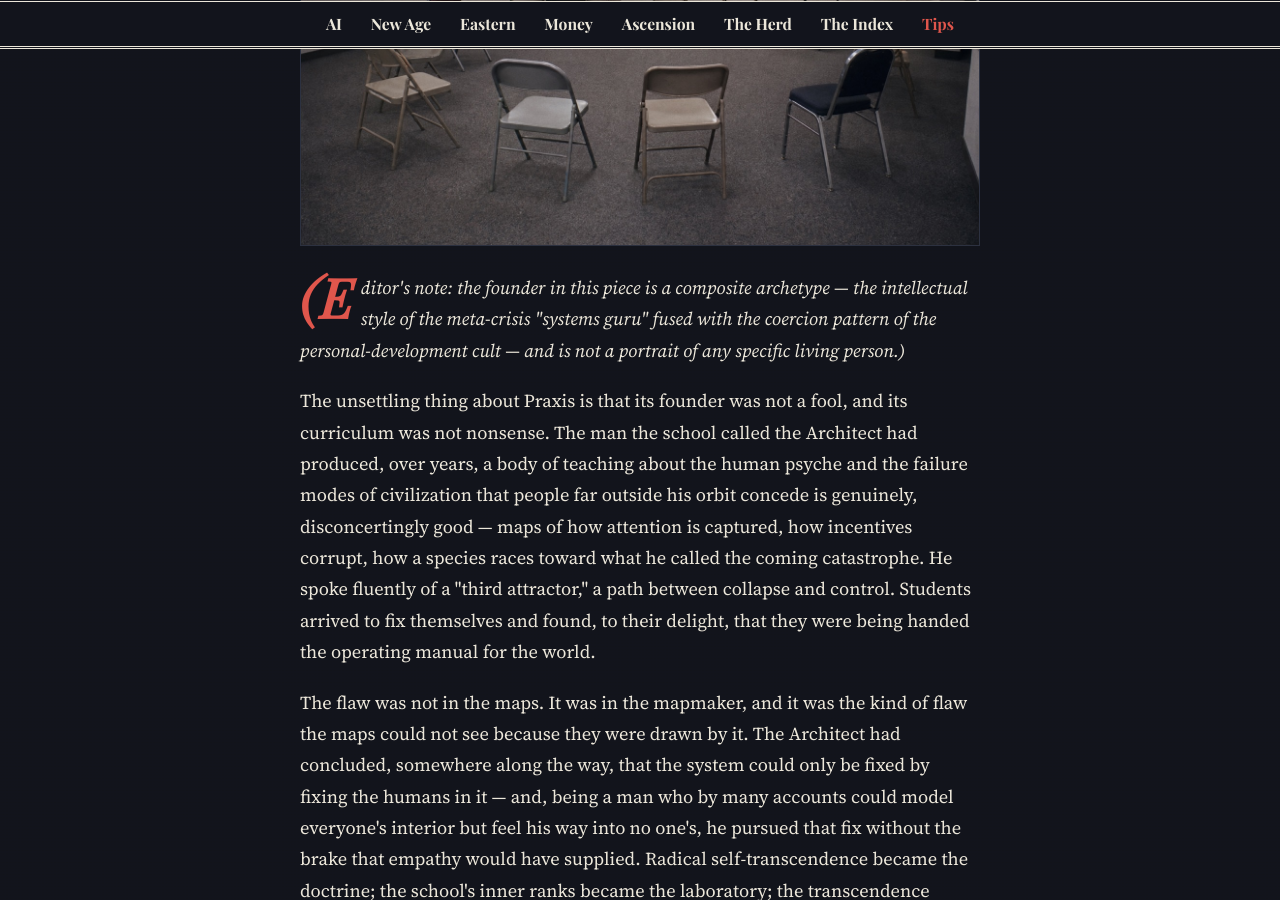
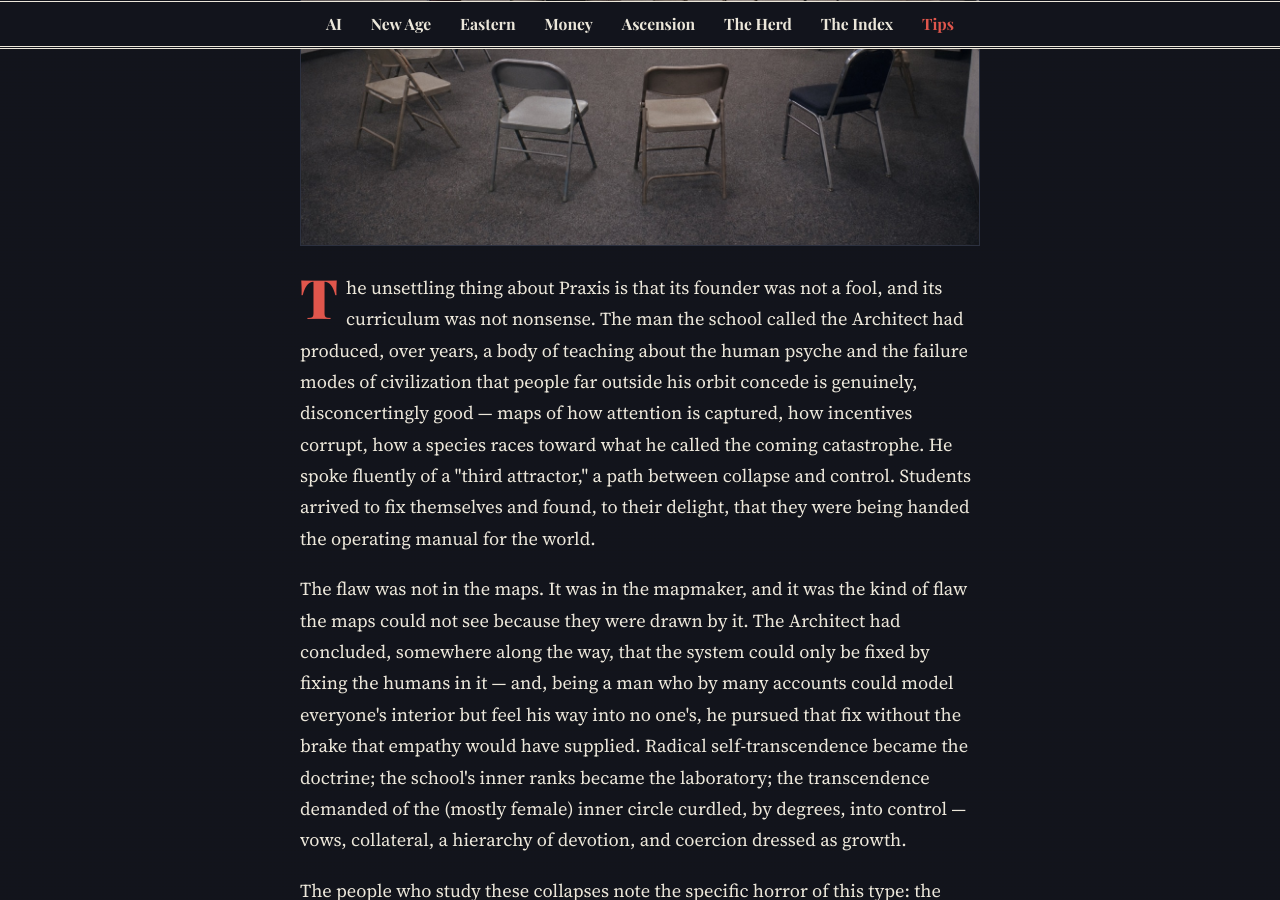
Before and after one commit to omniharmonic/cultnews, a Jekyll site: the page built from _posts/2026-06-25-the-map-was-perfect-the-mapmaker-was-not.md, in a window 1280 px wide and 900 px high, scrolled down 800 px. Built offline with Jekyll 4.4.1, drawn with Linux system fonts in a browser that asks for light colours.

Commit message:
Drop fourth-wall fiction disclaimers; fix a stale related link
The satirical frame speaks for itself, so remove the heavy-handed notes
that stepped outside it to flag pieces as fictional:
- the-age-must-turn: "A fictionalized non-dual movement" -> "A non-dual
  movement" (deck).
- Remove the top-of-article "Editor's note: ... composite/fictional ...
  not a real person" disclaimers from the-rocket-the-magus, the-map-was-
  perfect, and tarot-blackjack.

In-frame journalistic notes (substance caution, reported-not-endorsed,
abuse-support) are left intact.

Related-links pass: repoint the-daughters-of-the-new-morning from the
never-written the-cult-building-without-men to shakti-without-a-riverbed.
All related links across 44 posts now resolve, no self-references.

Co-Authored-By: Claude Opus 4.8 (1M context) <noreply@anthropic.com>

```diff
--- a/_posts/2026-06-25-the-map-was-perfect-the-mapmaker-was-not.md
+++ b/_posts/2026-06-25-the-map-was-perfect-the-mapmaker-was-not.md
@@ -10,8 +10,6 @@ date: 2026-06-25
 related: [shakti-without-a-riverbed, the-daughters-of-the-new-morning]
 ---
 
-*(Editor's note: the founder in this piece is a composite archetype — the intellectual style of the meta-crisis "systems guru" fused with the coercion pattern of the personal-development cult — and is not a portrait of any specific living person.)*
-
 The unsettling thing about Praxis is that its founder was not a fool, and its curriculum was not nonsense. The man the school called the Architect had produced, over years, a body of teaching about the human psyche and the failure modes of civilization that people far outside his orbit concede is genuinely, disconcertingly good — maps of how attention is captured, how incentives corrupt, how a species races toward what he called the coming catastrophe. He spoke fluently of a "third attractor," a path between collapse and control. Students arrived to fix themselves and found, to their delight, that they were being handed the operating manual for the world.
 
 The flaw was not in the maps. It was in the mapmaker, and it was the kind of flaw the maps could not see because they were drawn by it. The Architect had concluded, somewhere along the way, that the system could only be fixed by fixing the humans in it — and, being a man who by many accounts could model everyone's interior but feel his way into no one's, he pursued that fix without the brake that empathy would have supplied. Radical self-transcendence became the doctrine; the school's inner ranks became the laboratory; the transcendence demanded of the (mostly female) inner circle curdled, by degrees, into control — vows, collateral, a hierarchy of devotion, and coercion dressed as growth.
```
Also changed, not shown: _posts/2026-04-17-the-rocket-the-magus-and-the-pulp-writer.md (+0 -2 lines), _posts/2026-06-02-the-daughters-of-the-new-morning.md (+1 -1 lines), _posts/2026-07-01-the-age-must-turn.md (+1 -1 lines), _posts/2026-07-08-tarot-blackjack-with-the-high-priest.md (+0 -2 lines).
